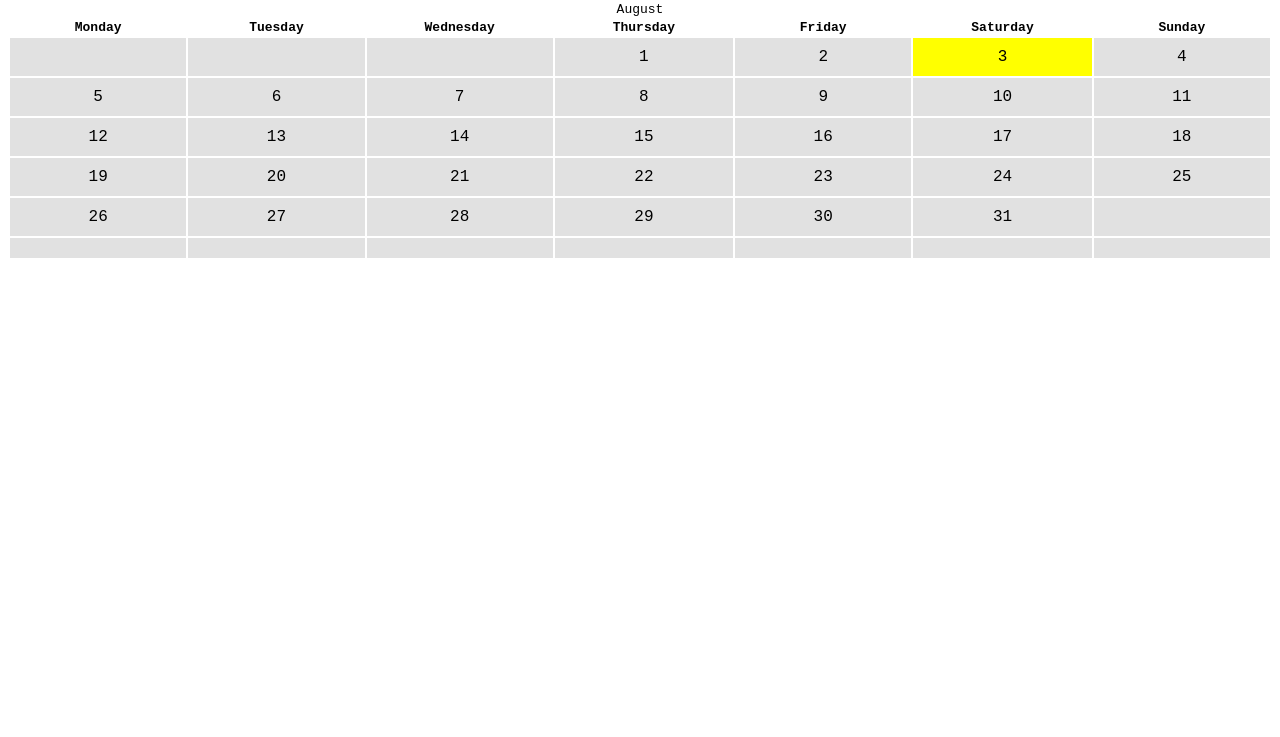
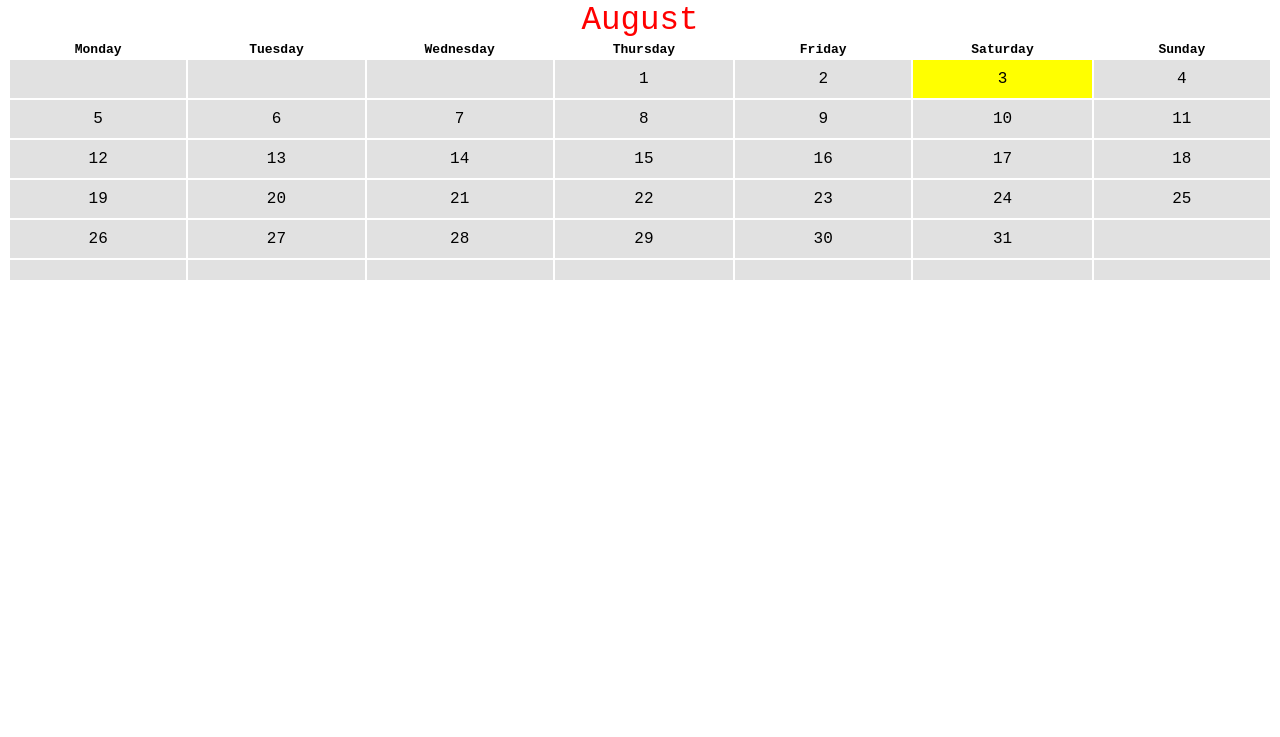
Before and after one commit to AlexanderTserkovniy/calendar, a plain HTML site: page index.html in a window 1280 px wide. Shown: the part 63-800 px from the top of the page. Drawn offline with Linux system fonts and the light colour scheme.

```diff
--- a/main.js
+++ b/main.js
@@ -1,13 +1,15 @@
 var CalendarBuilder = function(options) {
 	// main options
 	this.options = options;
+
+	// current date
 	this.options.current_date = new Date();
 	this.options.current_day = this.options.current_date.getDate();
 	this.options.current_day_of_week = this.options.current_date.getDay();
 	this.options.current_month = this.options.current_date.getMonth();
 	this.options.current_year = this.options.current_date.getFullYear();
 
-	// hardcode data
+	// hardcoded data
 	this.options.month_array = options.month_array || ['January', 'February', 'March', 'April', 'May', 'June', 'July', 'August', 'September', 'October', 'November', 'December'];
 	this.options.days_array = options.days_array || ['Monday', 'Tuesday', 'Wednesday', 'Thursday', 'Friday', 'Saturday', 'Sunday'];
 
@@ -100,7 +102,7 @@
 	this.options.container.appendChild(frg);
 };
 
-// TODO make it better
+// TODO make it more readable
 CalendarBuilder.prototype.fill_cells = function() {
 	var real_calendar_day = this.lib.get_real_day(this.options.new_date);
 
@@ -126,11 +128,11 @@
 	this.options.caption.innerHTML = this.options.month_array[this.options.current_month];
 };
 
-CalendarBuilder.prototype.set_cell_html = function(index) {
+/*CalendarBuilder.prototype.set_cell_html = function(index) {
 	if ( this.options.new_date_day_of_week() === index ) {
 		this.options.last_day_of_month += 1;
 	}
-};
+};*/
 
 CalendarBuilder.prototype.highlight_control_days = function() {
 	this.options.first_day.className = 'first';
--- a/style.css
+++ b/style.css
@@ -17,3 +17,8 @@
 .days_of_week th {
 	width: 5%;
 }
+
+caption {
+	font-size: 250%;
+	color: red;
+}
```
Also changed, not shown: 1 other file.
